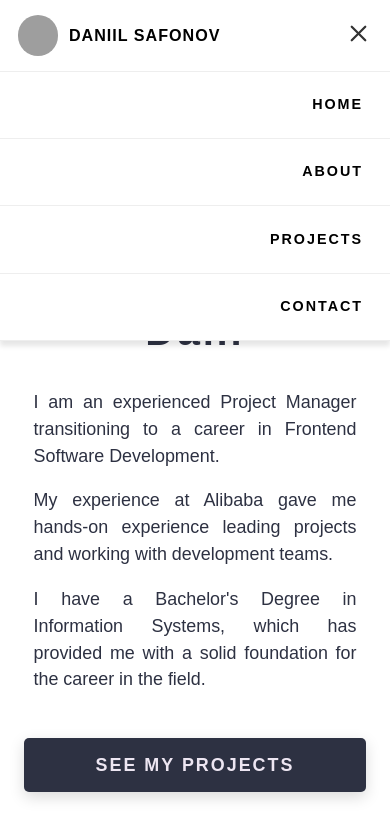
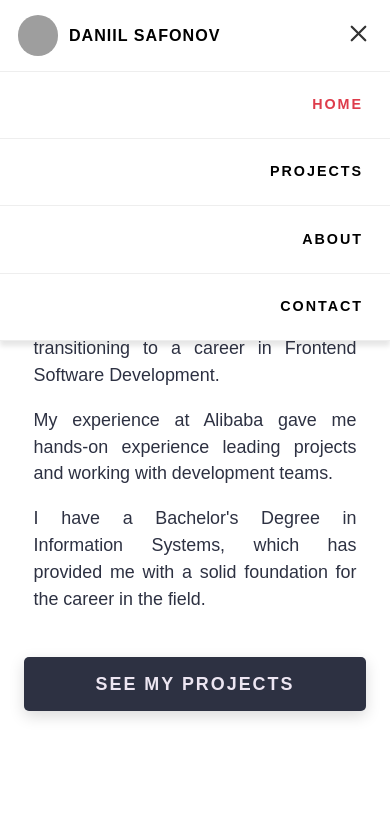
Before and after one commit to danielSafonyan/portfolio-website, a React (Vite) app: page / in a window 390 px wide. Both pictures are taken after a click on the picture 358 px from the left and 33 px from the top of the page. Shown: the top 838 px of the page. Built offline with nearby package versions, Linux system fonts and the light colour scheme; grey boxes are pictures that could not be loaded.

Commit message:
fix: remove a, NavLink is a wrapper for a

```diff
--- a/src/Components/Header.jsx
+++ b/src/Components/Header.jsx
@@ -32,24 +32,22 @@ export default function Header() {
             <li className="header__link-wrapper">
               <NavLink to={'/'} style={({ isActive }) =>
               isActive ? activeStyle : undefined
-            }> <a className="header__link"> Home </a> </NavLink>
+            } className="header__link">Home</NavLink>
             </li>
             <li className="header__link-wrapper">
               <NavLink to={'/projects'} style={({ isActive }) =>
               isActive ? activeStyle : undefined
-            }><a className="header__link">
-                Projects
-              </a> </NavLink>
+            } className="header__link">Projects</NavLink>
             </li>
             <li className="header__link-wrapper">
               <NavLink to={'/about'} style={({ isActive }) =>
               isActive ? activeStyle : undefined
-            }><a className="header__link">About </a></NavLink>
+            } className="header__link">About</NavLink>
             </li>
             <li className="header__link-wrapper">
               <NavLink to={'/contact'} style={({ isActive }) =>
               isActive ? activeStyle : undefined
-            }><a className="header__link"> Contact </a></NavLink>
+            } className="header__link">Contact</NavLink>
             </li>
           </ul>
           <div className="header__main-ham-menu-cont">
@@ -74,20 +72,26 @@ export default function Header() {
       <div className="header__sm-menu" style={smMenuStyle}>
         <div className="header__sm-menu-content">
           <ul className="header__sm-menu-links">
-            <li className="header__sm-menu-link">
-              <a href="./index.html"> Home </a>
-            </li>
 
             <li className="header__sm-menu-link">
-              <a href="./index.html#about"> About </a>
+              <NavLink to={'/'} style={({ isActive }) =>
+              isActive ? activeStyle : undefined
+            } className="header__link">Home</NavLink>
             </li>
-
             <li className="header__sm-menu-link">
-              <a href="./index.html#projects"> Projects </a>
+              <NavLink to={'/projects'} style={({ isActive }) =>
+              isActive ? activeStyle : undefined
+            } className="header__link">Projects</NavLink>
             </li>
-
             <li className="header__sm-menu-link">
-              <a href="./index.html#contact"> Contact </a>
+              <NavLink to={'/about'} style={({ isActive }) =>
+              isActive ? activeStyle : undefined
+            } className="header__link">About</NavLink>
+            </li>
+            <li className="header__sm-menu-link">
+              <NavLink to={'/contact'} style={({ isActive }) =>
+              isActive ? activeStyle : undefined
+            } className="header__link">Contact</NavLink>
             </li>
           </ul>
         </div>
--- a/src/Pages/Home.jsx
+++ b/src/Pages/Home.jsx
@@ -16,7 +16,7 @@ export default function Home() {
                 <p className="text-primary">I have a Bachelor's Degree in Information Systems, which has provided me with a solid foundation for the career in the field.</p>
                 </div>
                 <div className="home-hero__cta">
-                <NavLink to={'/projects'} ><a className="btn btn--bg">See my projects</a> </NavLink>
+                <NavLink to={'/projects'} className="btn btn--bg">See my projects</NavLink>
                 </div>
             </div>
             <div className="home-hero__socials">
--- a/src/main.css
+++ b/src/main.css
@@ -355,7 +355,7 @@ textarea {
 
 @media only screen and (max-width: 37.5em) {
     .home-hero__content {
-        padding: 19rem 0 13rem 0;
+        padding: 10rem 0;
         margin: auto;
         position: static;
         transform: translate(0, 0);
```
